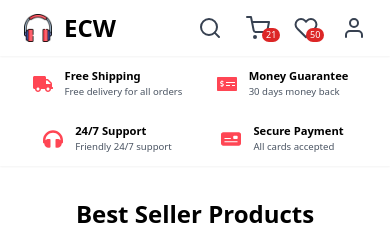
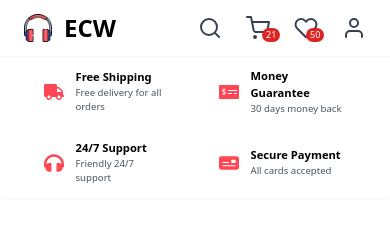
Before and after one commit to sarojdey/ecommerce-website, a React (Vite) app: page / in a window 390 px wide. Shown: the top 235 px of the page. Built offline with nearby package versions, Linux system fonts and the light colour scheme.

Commit message:
allignment corrected

```diff
--- a/src/components/storeFeatures/StoreFeatures.jsx
+++ b/src/components/storeFeatures/StoreFeatures.jsx
@@ -28,10 +28,8 @@ export default function StoreFeatures() {
   return (
     <div className="grid grid-cols-2 md:grid-cols-4 gap-6 px-8 sm:px-16 md:px-3 py-3 shadow-sm">
       {features.map((feature, index) => (
-        <div
-          key={index}
-          className="flex items-center justify-center w-30 sm:w-auto space-x-3"
-        >
+        <div key={index} className="flex justify-center">
+          <div className="flex  items-center space-x-3 w-32 sm:w-auto">
             <span className="text-xl sm:text-4xl text-[#ff4654]">
               {feature.icon}
             </span>
@@ -44,6 +42,7 @@ export default function StoreFeatures() {
               </span>
             </div>
           </div>
+        </div>
       ))}
     </div>
   );
```
Lines whose indentation alone changed are shown as unchanged.
